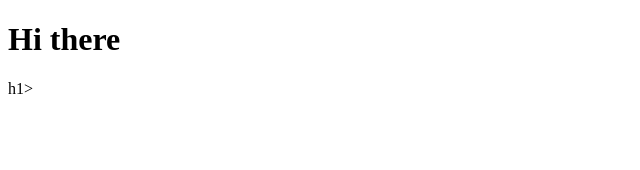
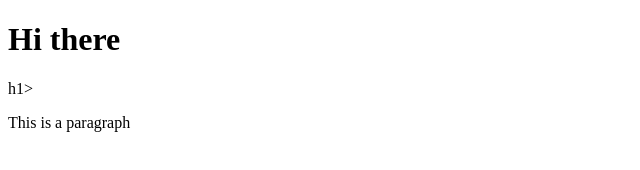
Before and after one commit to gmacheke/gitProject, a plain HTML site: page index.html in a window 1280 px wide. Shown: the whole page, without its empty margins (0-640 px from the left). Drawn offline with Linux system fonts and the light colour scheme.

Commit message:
Added paragraph
Edited index.html from Github

```diff
--- a/index.html
+++ b/index.html
@@ -7,6 +7,6 @@
 </head>
 <body>
 	<h1>Hi there</h1>h1>
-
+    <p>This is a paragraph</>
 </body>
 </html>
```
